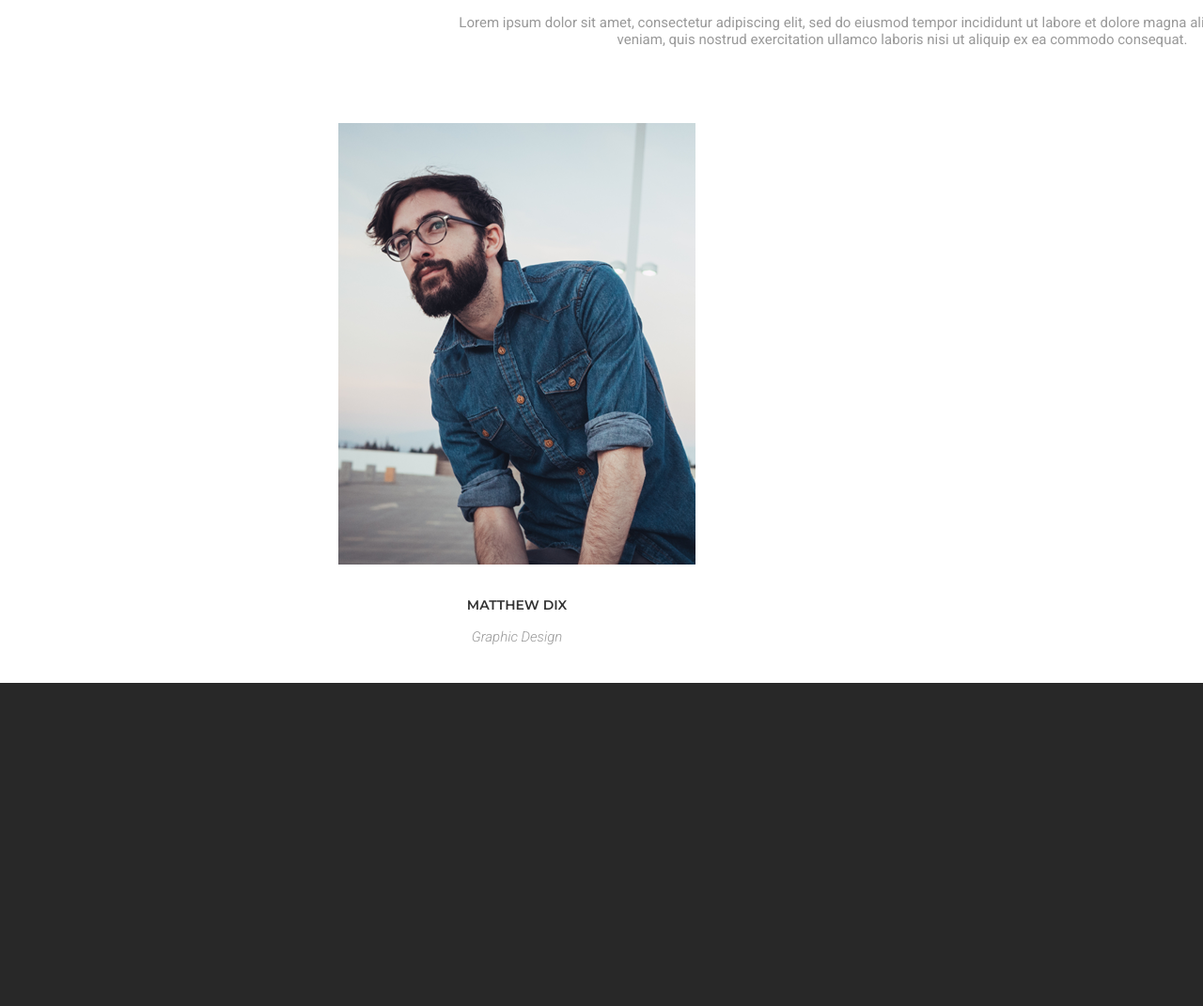
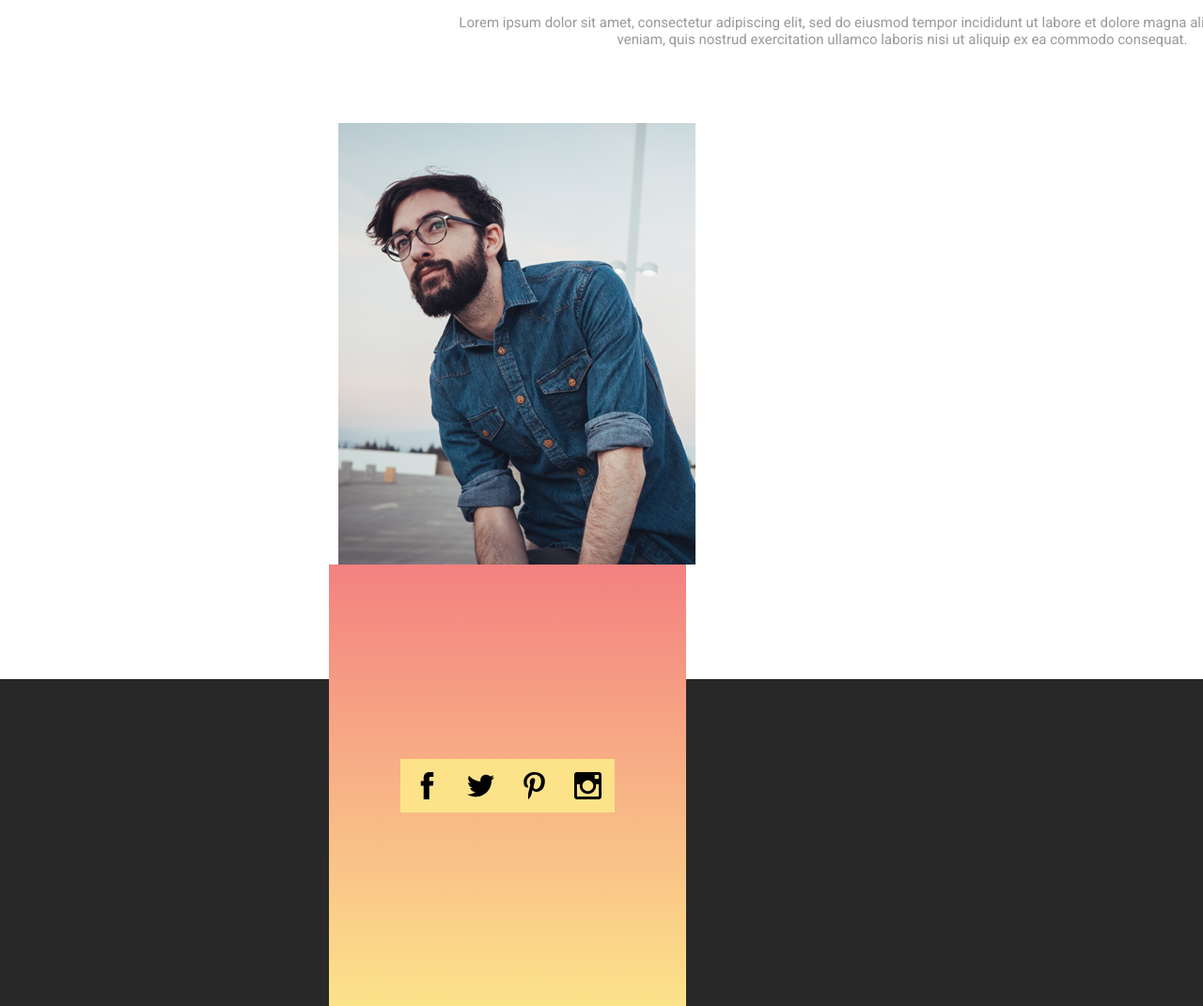
Before and after one commit to ShvetsAleks/goit-fe-course, a plain HTML site: page html-css/module-06/index.html in a window 1280 px wide. Shown: the part 1000-2071 px from the top of the page at 94% size. Before the commit the page ends 1727 px from the top, so only its background shows below. Drawn offline with Linux system fonts and the light colour scheme.

Commit message:
team-card

```diff
--- a/html-css/module-06/css/section2.css
+++ b/html-css/module-06/css/section2.css
@@ -17,67 +17,68 @@
 /* ------team-------- */
 
 .team-member {
-    position: relative;
     width: 380px;
 }
 
-.img-gradient {
-    display: none;
+.team-card {
+    position: relative;
+    /* overflow: hidden; */
+    background-color:#95e1d3;
+    height: 470px;
+}
+
+.team-social {
+    display: flex;
+    justify-content: center;
+    align-items: center;
     position: absolute;
-    z-index: 2;
-    top: 0px;
     width: 380px;
     height: 470px;
+    right: 10px;
+    top: 470px;
     background: linear-gradient(to bottom, #f38181, #fce38a);
-}
-
-.team-img {
-    display: inline-block;
-    position: relative;
-    z-index: 1;
-}
-
-.img-background {
-    position: absolute;
-    z-index: 0;
-    top: 0px;
-    width: 380px;
-    height: 470px;
-    background-color:#95e1d3;
-
 }
 
 .team-img:hover {
     transform: translate(-10px, -10px);
-    /* background: linear-gradient(to bottom, rgba(243, 129, 129,1), rgba(252, 227, 138, 0.5)); */
+}
+
+.team-img .team-social .team-img:hover  {
+    top: 0px;
+    /* transform: translate(-10px, -10px); */
+    opacity: 0.1;
+}
+
+/*---- socials -----*/
+.icon {
+    width: 57px;
+    height: 57px;
+    background-color: #fce38a;
+    background-size: 50%;
+    background-repeat: no-repeat;
+    background-position: center;
 
 }
 
+.icon-facebook {
+    background-image: url(../img/team/facebook.svg);
 
-
-
-/* .team-img::before {
-    content: '';
-    display: inline-block;
-    position: absolute;
-    z-index: 1;
-    top: 0px;
-    width: 380px;
-    height: 470px;
-    background: linear-gradient(to bottom, #f38181, #fce38a);
-} */
-
-
-
-
-
-
+}
+.icon-twitter {
+    background-image: url(../img/team/twitter.svg);
+}
+.icon-pinterest {
+    background-image: url(../img/team/pinterest.svg);
+}
+.icon-instagram {
+    background-image: url(../img/team/instagram.svg);
+}
 
 
 /* ---- info -----  */
 
 .member-descr {
-    padding-top: 30px;
+    margin-top: 30px;
     text-align: center;
     text-transform: uppercase;
     color: #333;
@@ -95,39 +96,3 @@
     font-weight: 300;
     font-style: italic;
 }
-
-/*---- socials -----*/
-
-
-.team-socials {
-    display: inline-block;
-    width: 100%;
-    position: absolute;
-    left: 58px;
-    bottom: 280px;
-}
-
-.icon {
-    display: inline-block;
-    margin-left: -3px;
-    width: 57px;
-    height: 57px;
-    background-color: #fce38a;
-    background-size: 50%;
-    background-repeat: no-repeat;
-    background-position: center;
-
-}
-
-.icon-facebook {
-    background-image: url(../img/team/facebook.svg);
-}
-.icon-twitter {
-    background-image: url(../img/team/twitter.svg);
-}
-.icon-pinterest {
-    background-image: url(../img/team/pinterest.svg);
-}
-.icon-instagram {
-    background-image: url(../img/team/instagram.svg);
-}
--- a/html-css/module-06/index.html
+++ b/html-css/module-06/index.html
@@ -75,23 +75,25 @@
             <h3 class="title-content">Who we are</h3>
             <h2 class="subtitle-content">meet our team</h2>
             <div class="line-team"></div>
-            <p class="text-content">Lorem ipsum dolor sit amet, consectetur adipiscing elit, sed do eiusmod tempor incididunt ut labore et dolore magna aliqua. Ut enim ad minim veniam, quis nostrud exercitation ullamco laboris nisi ut aliquip ex ea commodo consequat. </p>
-            <div class="team-member">
-                <figure class="team-card">
-                <div class="img-gradient"></div>
+            <p class="text-content">Lorem ipsum dolor sit amet, consectetur adipiscing elit, sed do eiusmod tempor incididunt ut labore et dolore
+                magna aliqua. Ut enim ad minim veniam, quis nostrud exercitation ullamco laboris nisi ut aliquip ex ea commodo
+                consequat. </p>
+            <figure class="team-member">
+                <div class="team-card">
                     <img class="team-img" src="img/graphic.png" alt="">
-                <div class="img-background"></div>
-                <figcaption class="member-descr">Matthew Dix<span class="member-pos">Graphic Design</span>
-                </figcaption>
-                </figure>
-            <div class="team-socials">
+                    <div class="team-social">
                         <a href="#" class="icon icon-facebook"></a>
                         <a href="#" class="icon icon-twitter"></a>
                         <a href="#" class="icon icon-pinterest "></a>
                         <a href="#" class="icon icon-instagram "></a>
                     </div>
                 </div>
+                <figcaption class="member-descr">Matthew Dix
+                    <span class="member-pos">Graphic Design</span>
+                </figcaption>
+            </figure>
         </div>
+
     </main>
 
 </body>
```
Lines whose indentation alone changed are shown as unchanged.
